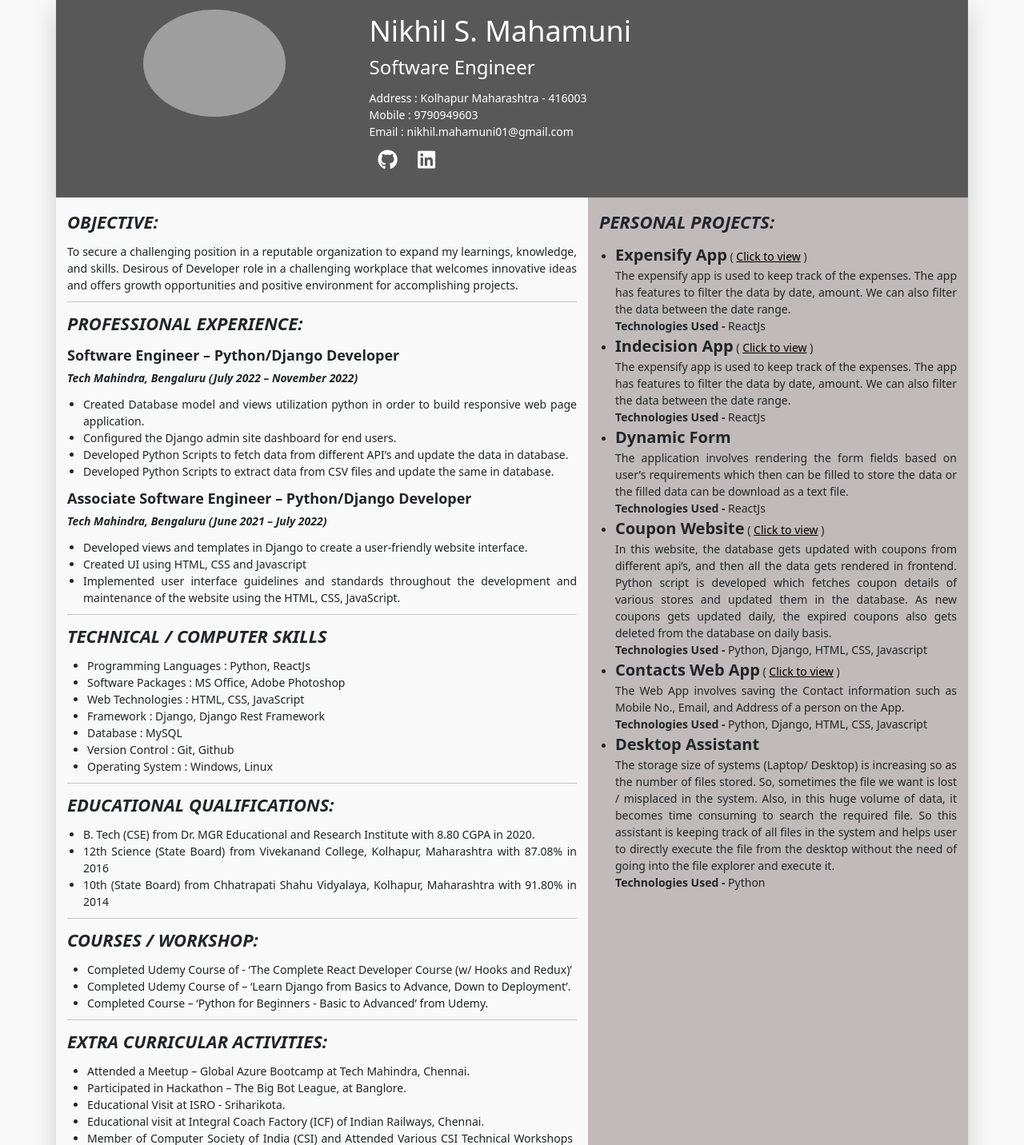
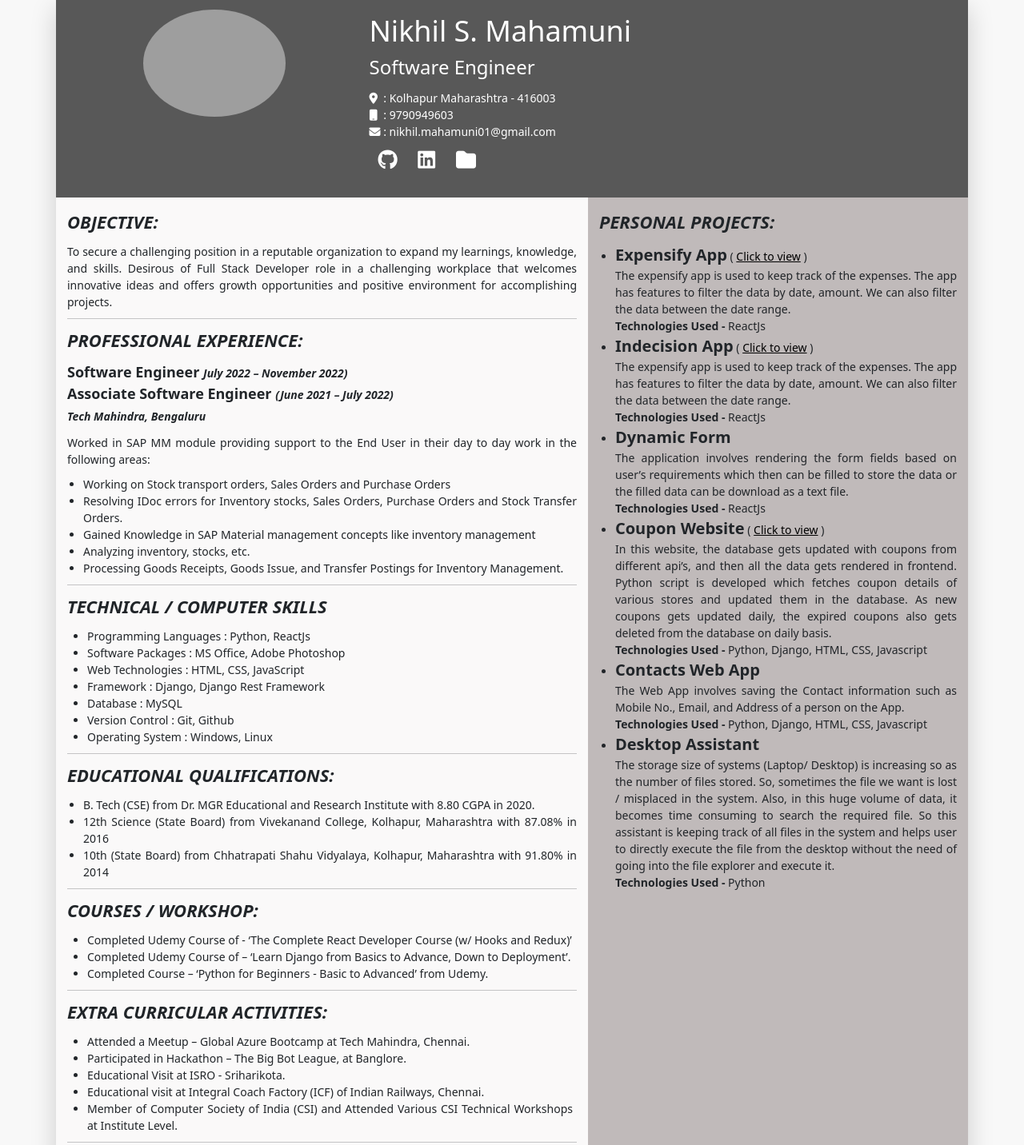
Before and after one commit to NikhilMahamuni-NM/Nikhil-Resume, a Django app: page / in a window 1280 px wide. Shown: the top 1432 px of the page at 80% size. Run offline with Django 4.2, Linux system fonts and the light colour scheme; some libraries are stand-ins or nearby versions; grey boxes are pictures that could not be loaded.

Commit message:
UI Change

```diff
--- a/templates/cv/resume.html
+++ b/templates/cv/resume.html
@@ -31,9 +31,9 @@
                             <span id="designation">Software Engineer</span>
                         </p>
                         <p id="pro-details">
-                            Address : Kolhapur Maharashtra - 416003 <br>
-                            Mobile : 9790949603 <br>
-                            Email : nikhil.mahamuni01@gmail.com <br>
+                             <i class="fa-solid fa-location-dot"></i> &nbsp;: Kolhapur Maharashtra - 416003 <br>
+                             <i class="fa-solid fa-mobile"></i> &nbsp;: 9790949603 <br>
+                            <i class="fa-solid fa-envelope"></i> : nikhil.mahamuni01@gmail.com <br>
                             <a
                                 class="btn btn-link btn-floating btn-lg text-dark text-white "
                                 href="https://github.com/NikhilMahamuni-NM" target="_blank"
@@ -52,6 +52,17 @@
                             >
                                 <i class="fab fa-brands fa-linkedin"></i>
                             </a>
+                            <a
+                                class="btn btn-link btn-floating btn-lg text-dark text-white "
+                                href="https://nikfolio.pythonanywhere.com/" target="_blank"
+                                role="button"
+                                data-mdb-ripple-color="dark"
+                                style="font-size: 2.5rem;"
+                            >
+                                <i class="fa-solid fa-folder"></i>
+                            </a>
+
+
                         </p>
                     </div>
 
@@ -65,7 +76,7 @@
                             <p class="title">OBJECTIVE:</p>
                             <p class="description">
                                 To secure a challenging position in a reputable organization to
-                                expand my learnings, knowledge, and skills. Desirous of Developer role
+                                expand my learnings, knowledge, and skills. Desirous of Full Stack Developer role
                                 in a challenging workplace that welcomes innovative ideas and offers
                                 growth opportunities and positive environment for accomplishing projects.
                             </p>
@@ -73,22 +84,18 @@
                         <hr>
                         <div>
                             <p class="title">PROFESSIONAL EXPERIENCE:</p>
-                            <P class="band">Software Engineer – Python/Django Developer<br/>
-                                <span class="company">Tech Mahindra, Bengaluru (July 2022 – November 2022)</span>
+                            <P class="band">
+                                Software Engineer <span class="company">July 2022 – November 2022)</span> <br/>
+                                Associate Software Engineer <span class="company">(June 2021 – July 2022)</span> <br/>
+                                <span class="company">Tech Mahindra, Bengaluru</span>
                             </P>
+                            <p class="description">Worked in SAP MM module providing support to the End User in their day to day work in the following areas:</p>
                             <ul class="description">
-                                <li>Created Database model and views utilization python in order to build responsive web page application.</li>
-                                <li>Configured the Django admin site dashboard for end users.</li>
-                                <li>Developed Python Scripts to fetch data from different API’s and update the data in database. </li>
-                                <li>Developed Python Scripts to extract data from CSV files and update the same in database.</li>
-                            </ul>
-                            <P class="band">Associate Software Engineer – Python/Django Developer<br/>
-                                <span class="company">Tech Mahindra, Bengaluru (June 2021 – July 2022)</span>
-                            </P>
-                            <ul class="description">
-                                <li>Developed views and templates in Django to create a user-friendly website interface.</li>
-                                <li>Created UI using HTML, CSS and Javascript</li>
-                                <li>Implemented user interface guidelines and standards throughout the development and maintenance of the website using the HTML, CSS, JavaScript.</li>
+                                <li>Working on Stock transport orders, Sales Orders and Purchase Orders</li>
+                                <li>Resolving IDoc errors for Inventory stocks, Sales Orders, Purchase Orders and Stock Transfer Orders.</li>
+                                <li>Gained Knowledge in SAP Material management concepts like inventory management </li>
+                                <li>Analyzing inventory, stocks, etc.</li>
+                                <li>Processing Goods Receipts, Goods Issue, and Transfer Postings for Inventory Management.</li>
                             </ul>
                         </div>
                         <hr>
@@ -183,7 +190,7 @@
                                 <li>
                                     <span class="project-title">Coupon Website</span>
                                     (<span>
-                                        <a class="project__links" href="https://www.internationalcoupon.com" target="_blank">Click to view</a>
+                                        <a class="project__links" href="https:internationalcoupon.com" target="_blank">Click to view</a>
                                     </span>)
                                     <br>
                                     <span>
@@ -197,11 +204,7 @@
                                     <br>
                                 </li>
                                 <li>
-                                    <span class="project-title">Contacts Web App</span>
-                                    (<span>
-                                        <a class="project__links" href="https://nikfolio.pythonanywhere.com/contactapp/" target="_blank">Click to view</a>
-                                    </span>)
-                                    <br>
+                                    <span class="project-title">Contacts Web App</span> <br>
                                     <span>
                                         The Web App involves saving the Contact information such as Mobile No.,
                                         Email, and Address of a person on the App.
```
